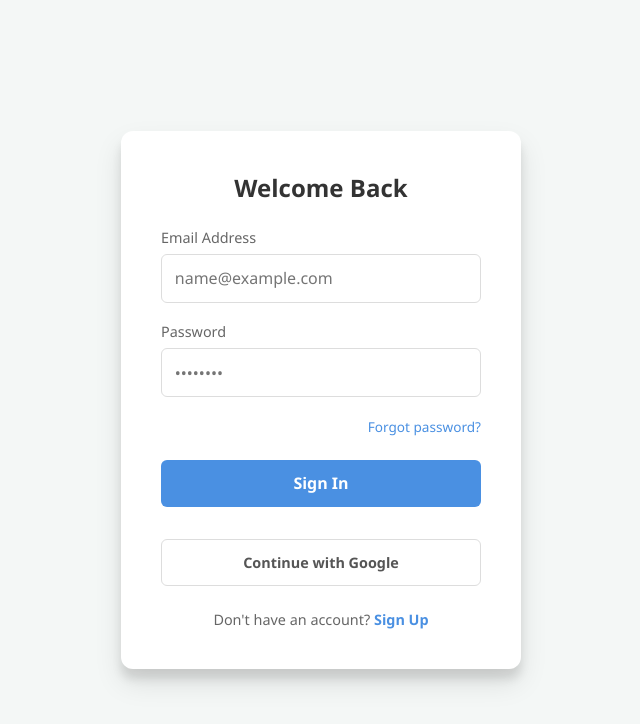
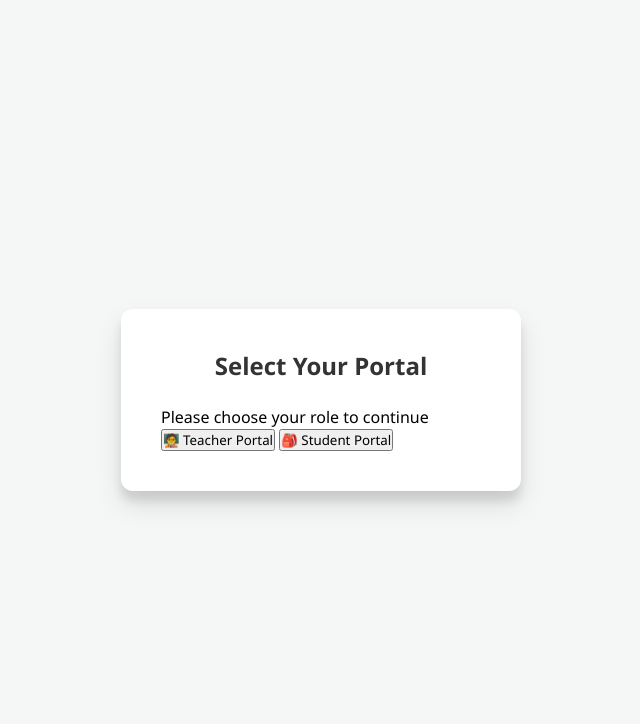
Before and after one commit to 612brandon/Loginpage, a plain HTML site: page index.html in a window 1280 px wide. Shown: the whole page, without its empty margins (319-959 px from the left). Drawn offline with Linux system fonts and the light colour scheme.

Commit message:
Update index.html

```diff
--- a/index.html
+++ b/index.html
@@ -3,20 +3,39 @@
 <head>
     <meta charset="UTF-8">
     <meta name="viewport" content="width=device-width, initial-scale=1.0">
-    <title>Login & Sign Up</title>
-    <!-- Link to external CSS file -->
+    <title>Portal Login</title>
     <link rel="stylesheet" href="style.css">
 </head>
 <body>
 
     <div class="container">
-        <!-- LOGIN FORM -->
-        <div id="loginForm">
-            <h2>Welcome Back</h2>
+        <!-- 1. ROLE SELECTION SCREEN -->
+        <div id="roleSelection">
+            <h2>Select Your Portal</h2>
+            <p class="subtitle">Please choose your role to continue</p>
+            <div class="role-options">
+                <button class="role-btn" data-role="teacher">
+                    <span class="role-icon">🧑‍🏫</span>
+                    Teacher Portal
+                </button>
+                <button class="role-btn" data-role="student">
+                    <span class="role-icon">🎒</span>
+                    Student Portal
+                </button>
+            </div>
+        </div>
+
+        <!-- 2. LOGIN FORM (Hidden by default) -->
+        <div id="loginForm" class="hidden">
+            <button class="back-btn" id="backToRoles">← Back</button>
+            <h2 id="loginTitle">Welcome Back</h2>
             <form action="/login-endpoint" method="POST">
+                <!-- Hidden field to pass selected role to backend -->
+                <input type="hidden" id="loginRole" name="role" value="">
+
                 <div class="form-group">
                     <label for="loginEmail">Email Address</label>
-                    <input type="email" id="loginEmail" name="email" required placeholder="name@example.com">
+                    <input type="email" id="loginEmail" name="email" required placeholder="name@school.edu">
                 </div>
                 <div class="form-group">
                     <label for="loginPassword">Password</label>
@@ -27,23 +46,26 @@
             </form>
 
             <div class="social-login">
-                <button class="social-btn">Continue with Google</button>
+                <button class="social-btn">Continue with School Account</button>
             </div>
 
-            <p class="toggle-text">Don't have an account? <a href="#" id="toSignup">Sign Up</a></p>
+            <p class="toggle-text">Need an account? <a href="#" id="toSignup">Sign Up</a></p>
         </div>
 
-        <!-- SIGN UP FORM -->
+        <!-- 3. SIGN UP FORM (Hidden by default) -->
         <div id="signupForm" class="hidden">
-            <h2>Create Account</h2>
+            <h2 id="signupTitle">Create Account</h2>
             <form action="/signup-endpoint" method="POST">
+                <!-- Hidden field to pass selected role to backend -->
+                <input type="hidden" id="signupRole" name="role" value="">
+
                 <div class="form-group">
                     <label for="signupName">Full Name</label>
                     <input type="text" id="signupName" name="name" required placeholder="John Doe">
                 </div>
                 <div class="form-group">
                     <label for="signupEmail">Email Address</label>
-                    <input type="email" id="signupEmail" name="email" required placeholder="name@example.com">
+                    <input type="email" id="signupEmail" name="email" required placeholder="name@school.edu">
                 </div>
                 <div class="form-group">
                     <label for="signupPassword">Password</label>
@@ -56,6 +78,9 @@
         </div>
     </div>
 
+    <script src="script.js"></script>
+</body>
+</html>
     <!-- Link to external JavaScript file -->
     <script src="script.js"></script>
 </body>
```
